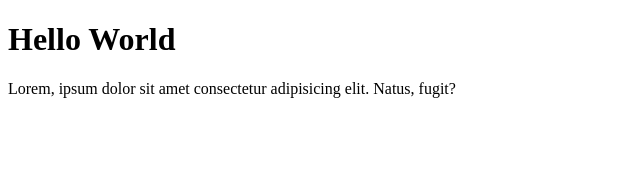
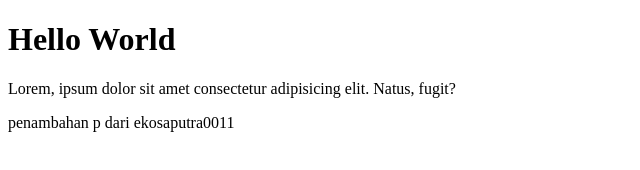
Before and after one commit to ekosaputra96/belajar-git-remote, a plain HTML site: page index.html in a window 1280 px wide. Shown: the whole page, without its empty margins (0-640 px from the left). Drawn offline with Linux system fonts and the light colour scheme.

Commit message:
ADD: p on index.html

```diff
--- a/index.html
+++ b/index.html
@@ -9,5 +9,6 @@
 <body>
     <h1>Hello World</h1>
     <p>Lorem, ipsum dolor sit amet consectetur adipisicing elit. Natus, fugit?</p>
+    <p>penambahan p dari ekosaputra0011</p>
 </body>
 </html>
```
